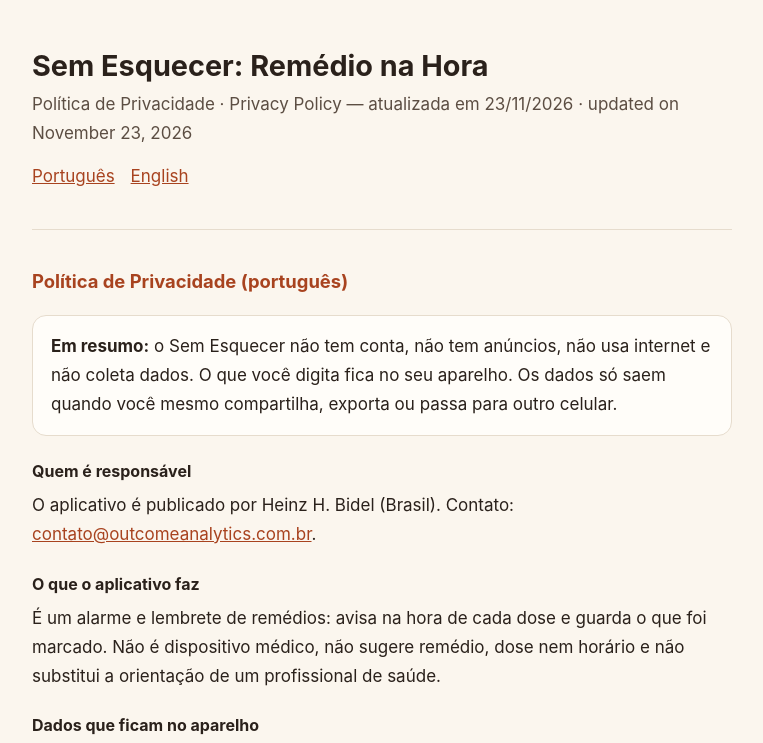
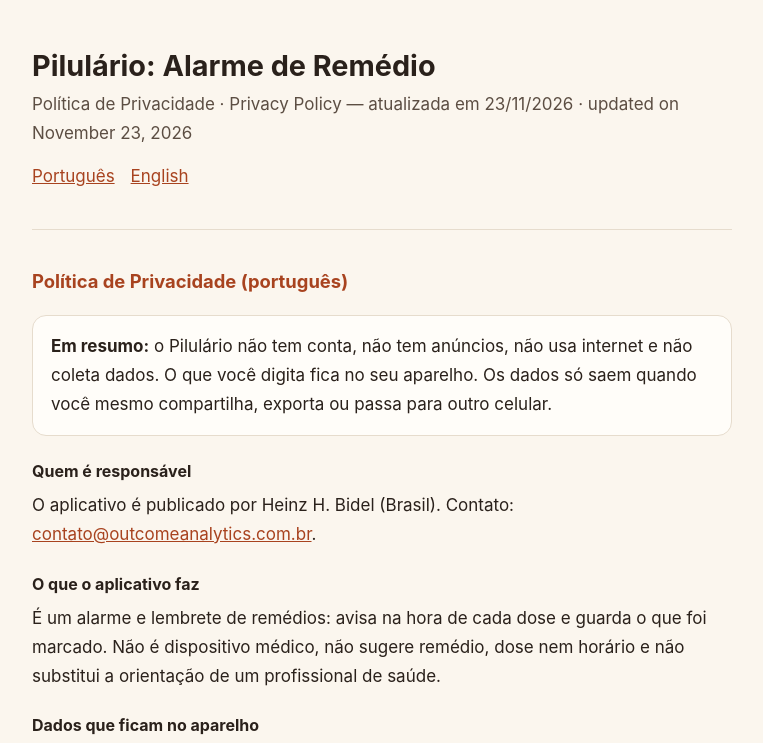
Before and after one commit to HeinzBidel/meu-remedio-politica, a plain HTML site: page index.html in a window 1280 px wide. Shown: the top 743 px of the page, without its empty margins (258-1021 px from the left). Drawn offline with Linux system fonts and the light colour scheme.

Commit message:
Nome do app: Pilulário
Co-Authored-By: Claude Opus 5.5 <noreply@anthropic.com>

```diff
--- a/index.html
+++ b/index.html
@@ -3,7 +3,7 @@
 <head>
 <meta charset="utf-8">
 <meta name="viewport" content="width=device-width, initial-scale=1">
-<title>Sem Esquecer — Política de Privacidade / Privacy Policy</title>
+<title>Pilulário — Política de Privacidade / Privacy Policy</title>
 <style>
   :root{--fundo:#fbf6ee;--papel:#fffdf9;--texto:#2a211b;--fraco:#5c4e43;--acento:#a8431f;--fio:#e6dccd}
   *{box-sizing:border-box}
@@ -24,14 +24,14 @@
 <body>
 <main>
 <header>
-  <h1>Sem Esquecer: Remédio na Hora</h1>
+  <h1>Pilulário: Alarme de Remédio</h1>
   <p class="sub">Política de Privacidade · Privacy Policy — atualizada em 23/11/2026 · updated on November 23, 2026</p>
   <p><nav><a href="#pt">Português</a><a href="#en">English</a></nav></p>
 </header>
 
 <section id="pt" lang="pt-BR">
 <h2>Política de Privacidade (português)</h2>
-<div class="caixa"><strong>Em resumo:</strong> o Sem Esquecer não tem conta, não tem anúncios, não usa internet e não coleta
+<div class="caixa"><strong>Em resumo:</strong> o Pilulário não tem conta, não tem anúncios, não usa internet e não coleta
 dados. O que você digita fica no seu aparelho. Os dados só saem quando você mesmo compartilha, exporta ou passa para
 outro celular.</div>
 
@@ -89,7 +89,7 @@ recebemos dados de cartão nem de pagamento; o app só fica sabendo se a compra
 
 <section id="en" lang="en">
 <h2>Privacy Policy (English)</h2>
-<div class="caixa"><strong>In short:</strong> Sem Esquecer has no account, no ads, does not use the internet and does not collect
+<div class="caixa"><strong>In short:</strong> Pilulário has no account, no ads, does not use the internet and does not collect
 data. What you type stays on your device. Data only leaves the device when you share, export or hand it over to
 another phone yourself.</div>
 
```
Also changed, not shown: 1 other file.
